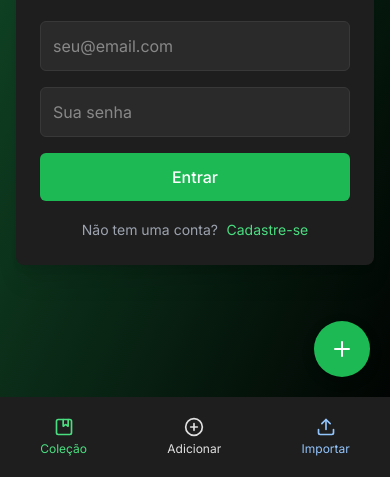
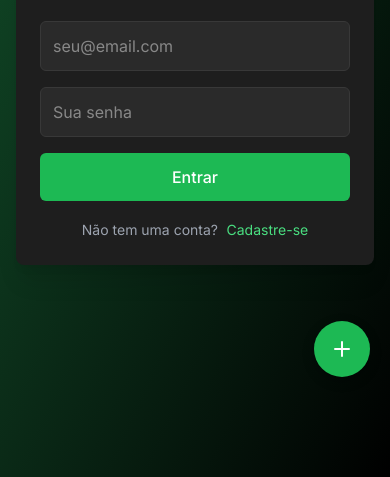
Before and after one commit to MnrZnn/Katalog, a plain HTML site: page index.html in a window 390 px wide. Shown: the part 367-844 px from the top of the page. Drawn offline with nearby package versions, Linux system fonts and the light colour scheme; no server answers.

Commit message:
Update index.html

```diff
--- a/index.html
+++ b/index.html
@@ -859,8 +859,8 @@
     </main>
   </div>
 
-  <!-- Mobile Bottom Navigation -->
-  <nav class="mobile-bottom-nav mobile-only md:hidden">
+    <!-- Mobile Bottom Navigation -->
+  <nav x-show="user" class="mobile-bottom-nav mobile-only md:hidden">
     <div class="flex justify-around items-center py-3">
       <button @click="currentView = 'collection'"
               :class="{'text-green-400': currentView === 'collection'}"
```
